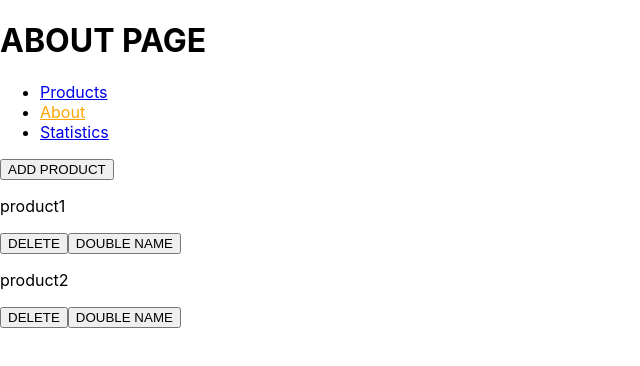
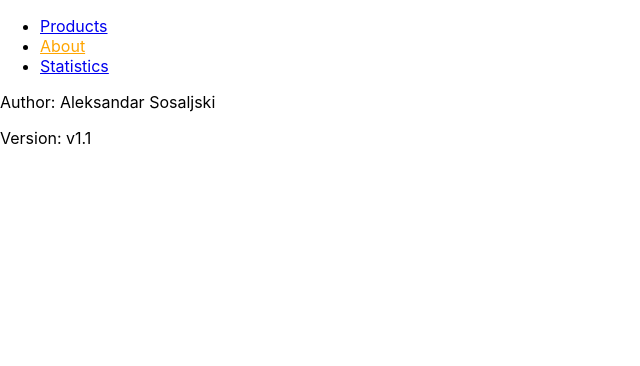
Before and after one commit to zKaoX/smart-cat-aleksandar-sosaljski, a React (Vite) app: page /about in a window 1280 px wide. Shown: the top 366 px of the page, without its empty margins (0-640 px from the left). Built offline with nearby package versions, Linux system fonts and the light colour scheme.

Commit message:
Dodata about stranica i navigacija premestena tako da se uvek vidi

```diff
--- a/src/main.jsx
+++ b/src/main.jsx
@@ -4,9 +4,7 @@ import {
   BrowserRouter,
   Routes,
   Route,
-  Link,
   Navigate,
-  NavLink,
 } from "react-router-dom";
 
 import Products from './pages/Products';
@@ -19,33 +17,10 @@ import Navigation from './components/Navigation';
 
 import './index.css'
 
-import { getProducts, addProduct, deleteProduct, updateProduct } from './backend/api';
-
-function App() {
-  const p = getProducts();
-
-  return (
-    <>
-      <Navigation />
-      <button onClick={() => addProduct({ id: Math.random().toString(), name: Math.random().toString(), manufacturer: {id: 2, name: 'manufacturer2'}, price: 2, expiryDate: Date.now() })}>ADD PRODUCT</button>
-      {
-        getProducts().map(({ id, name }) => {
-          return (
-            <div key={id}>
-              <p> {name} </p>
-              <button onClick={() => deleteProduct(id) }> DELETE </button>
-              <button onClick={() => updateProduct({ id, name: `${name}${name}`}) }> DOUBLE NAME </button>
-            </div>
-          );
-        })
-      }
-    </>
-  );
-}
-
 ReactDOM.render(
   <React.StrictMode>
     <BrowserRouter>
+      <Navigation />
       <Routes>
         <Route path="/products" element={<Products />} />
         <Route path="/products/:productId/edit" element={<EditProduct />} />
@@ -59,7 +34,6 @@ ReactDOM.render(
           element={<Navigate to="/products" replace />}
         />
       </Routes>
-        <App/>
     </BrowserRouter>
   </React.StrictMode>,
   document.getElementById('root')
--- a/src/pages/About.jsx
+++ b/src/pages/About.jsx
@@ -1,5 +1,10 @@
 function About() {
-    return <h1>ABOUT PAGE</h1>;
+    return (
+        <article>
+            <p>Author: Aleksandar Sosaljski</p>
+            <p>Version: v1.1</p>
+        </article>
+    );
 }
 
 export default About;
```
Lines whose indentation alone changed are shown as unchanged.
